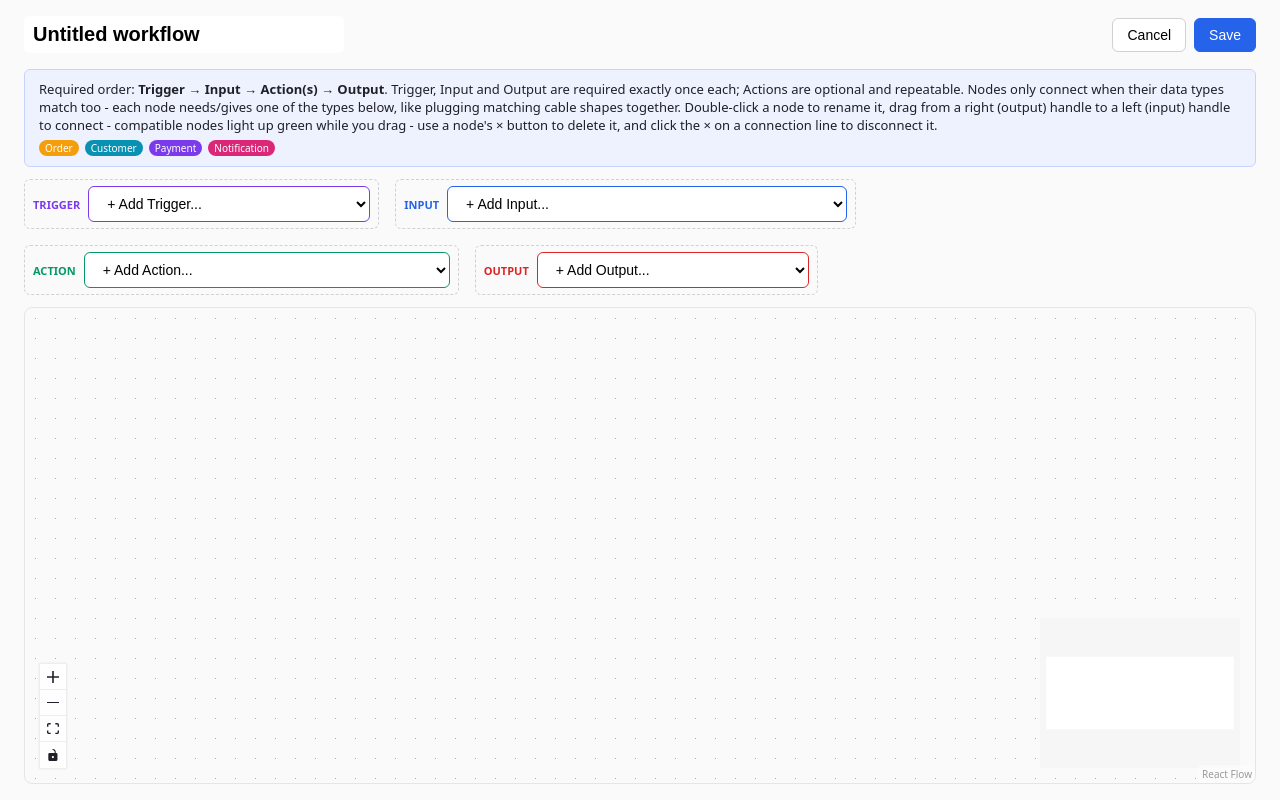
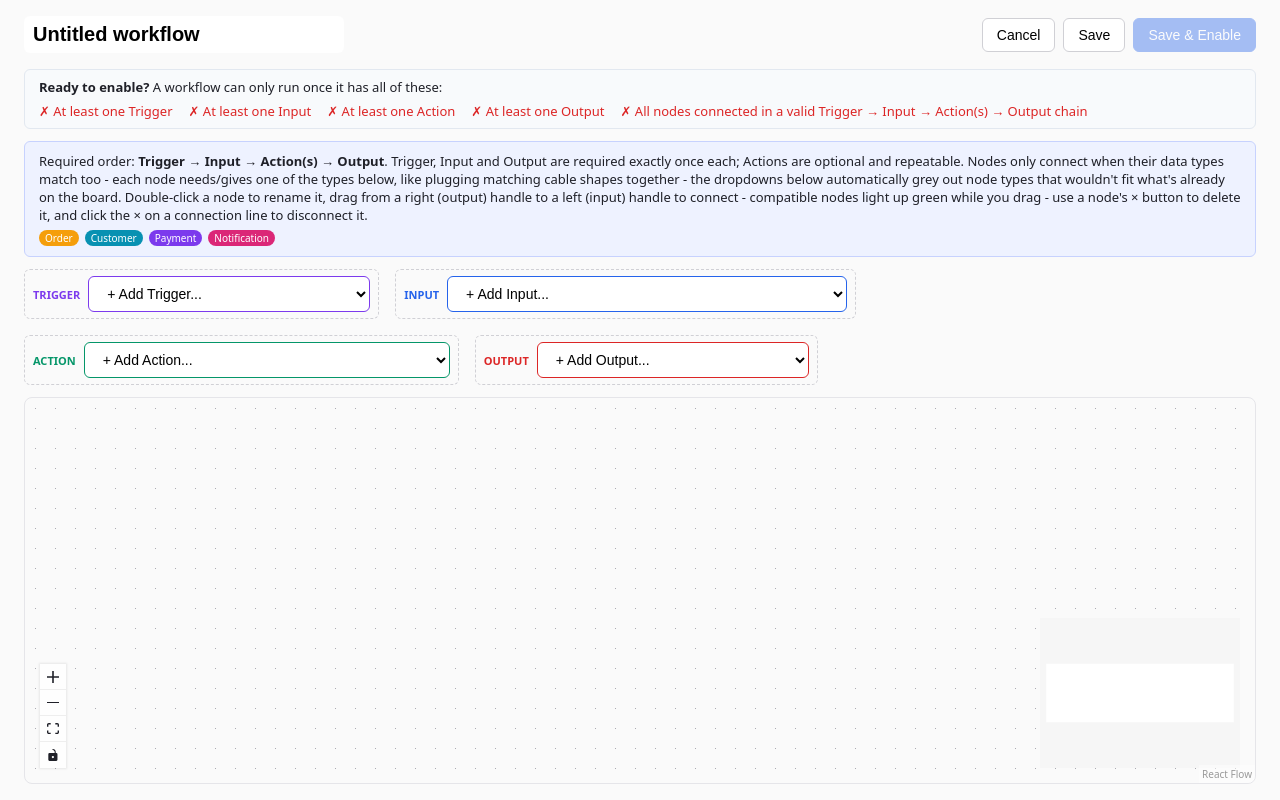
Before and after one commit to mmigala/react-flow-demo, a React (Vite) app: page /builder/1 in a window 1280 px wide. Built offline with nearby package versions, Linux system fonts and the light colour scheme.

Commit message:
Add workflow Enabled/Disabled status with readiness checklist, and board-aware node compatibility filtering

```diff
--- a/src/flow/nodeRules.ts
+++ b/src/flow/nodeRules.ts
@@ -1,6 +1,6 @@
 import type { Edge } from '@xyflow/react';
 import type { NodeKind, WorkflowNode } from '../types';
-import { getSubtype } from './nodeCatalog';
+import { getSubtype, type DataType } from './nodeCatalog';
 
 // Only these kind -> kind transitions are allowed to be connected.
 // This enforces: Trigger -> Input -> Action(s) -> Output
@@ -121,3 +121,60 @@ export function validateWorkflow(nodes: WorkflowNode[], edges: Edge[]): Validati
 
   return { valid: errors.length === 0, errors };
 }
+
+/**
+ * Walks the connected chain starting at the Trigger and returns the data type the *next*
+ * node would need to accept - i.e. the `produces` type of whatever is currently at the end
+ * of the wired-up path. Returns undefined when there's no Trigger yet (nothing to compare
+ * against), so callers know not to filter anything in that case.
+ */
+export function getChainTailType(nodes: WorkflowNode[], edges: Edge[]): DataType | undefined {
+  const trigger = nodes.find((n) => n.data.kind === 'trigger');
+  if (!trigger) return undefined;
+
+  const outMap = new Map<string, Edge>();
+  for (const edge of edges) {
+    if (!outMap.has(edge.source)) outMap.set(edge.source, edge);
+  }
+
+  const visited = new Set<string>();
+  let tail = trigger;
+  while (!visited.has(tail.id)) {
+    visited.add(tail.id);
+    const nextEdge = outMap.get(tail.id);
+    const nextNode = nextEdge ? nodes.find((n) => n.id === nextEdge.target) : undefined;
+    if (!nextNode) break;
+    tail = nextNode;
+  }
+
+  return getSubtype(tail.data.subtypeId).produces;
+}
+
+export interface ReadinessCheck {
+  label: string;
+  done: boolean;
+}
+
+export interface EnableReadiness {
+  ready: boolean;
+  checks: ReadinessCheck[];
+}
+
+/**
+ * What's required to flip a workflow from Disabled to Enabled: at least one of each
+ * Trigger/Input/Action/Output, all wired together in the required order. This is stricter
+ * than validateWorkflow (which allows a workflow with zero actions to be saved as a draft).
+ * Returned as a checklist so the UI can show users exactly what's missing.
+ */
+export function getEnableReadiness(nodes: WorkflowNode[], edges: Edge[]): EnableReadiness {
+  const count = (kind: NodeKind) => nodes.filter((n) => n.data.kind === kind).length;
+  const structural = validateWorkflow(nodes, edges);
+  const checks: ReadinessCheck[] = [
+    { label: 'At least one Trigger', done: count('trigger') === 1 },
+    { label: 'At least one Input', done: count('input') === 1 },
+    { label: 'At least one Action', done: count('action') >= 1 },
+    { label: 'At least one Output', done: count('output') === 1 },
+    { label: 'All nodes connected in a valid Trigger \u2192 Input \u2192 Action(s) \u2192 Output chain', done: structural.valid },
+  ];
+  return { ready: checks.every((c) => c.done), checks };
+}
--- a/src/index.css
+++ b/src/index.css
@@ -90,6 +90,51 @@ body {
   text-align: center;
   color: #888;
   padding: 24px;
+}
+
+.status-badge {
+  display: inline-block;
+  padding: 2px 10px;
+  border-radius: 999px;
+  font-size: 11px;
+  font-weight: 700;
+  text-transform: uppercase;
+}
+
+.status-enabled {
+  background: #dcfce7;
+  color: #166534;
+}
+
+.status-disabled {
+  background: #f1f5f9;
+  color: #475569;
+}
+
+.readiness {
+  background: #f8fafc;
+  border: 1px solid #e2e8f0;
+  padding: 8px 14px;
+  border-radius: 6px;
+  font-size: 13px;
+  margin-bottom: 12px;
+}
+
+.readiness ul {
+  margin: 6px 0 0;
+  padding-left: 0;
+  list-style: none;
+  display: flex;
+  flex-wrap: wrap;
+  gap: 4px 16px;
+}
+
+.readiness .check-ok {
+  color: #16a34a;
+}
+
+.readiness .check-missing {
+  color: #dc2626;
 }
 
 /* Builder page */
--- a/src/pages/WorkflowBuilderPage.tsx
+++ b/src/pages/WorkflowBuilderPage.tsx
@@ -1,4 +1,4 @@
-import { useCallback, useMemo, useState } from 'react';
+import { useCallback, useEffect, useMemo, useState } from 'react';
 import { useNavigate, useParams } from 'react-router-dom';
 import {
   ReactFlow,
@@ -16,7 +16,7 @@ import {
 import { getWorkflow, saveWorkflow } from '../storage';
 import { FlowNode } from '../flow/FlowNode';
 import { DeletableEdge } from '../flow/DeletableEdge';
-import { KIND_META, SINGLETON_KINDS, isConnectionAllowed, validateWorkflow } from '../flow/nodeRules';
+import { KIND_META, SINGLETON_KINDS, getChainTailType, getEnableReadiness, isConnectionAllowed } from '../flow/nodeRules';
 import { DATA_TYPE_COLORS, getSubtype, subtypesForKind, type NodeSubtype } from '../flow/nodeCatalog';
 import type { NodeKind, WorkflowNode } from '../types';
 
@@ -34,11 +34,22 @@ function BuilderInner({ workflowId }: { workflowId: string }) {
   const navigate = useNavigate();
   const existing = useMemo(() => getWorkflow(workflowId), [workflowId]);
 
+  // Enabled workflows are locked - guard direct URL access too, not just the list page's Edit button.
+  useEffect(() => {
+    if (existing?.status === 'enabled') {
+      navigate('/');
+    }
+  }, [existing, navigate]);
+
   const [name, setName] = useState(existing?.name ?? 'Untitled workflow');
   const [nodes, setNodes, onNodesChange] = useNodesState<WorkflowNode>(existing?.nodes ?? []);
   const [edges, setEdges, onEdgesChange] = useEdgesState<Edge>(existing?.edges ?? []);
   const [errors, setErrors] = useState<string[]>([]);
   const [connecting, setConnecting] = useState<ConnectingHandle | null>(null);
+  const readiness = useMemo(() => getEnableReadiness(nodes, edges), [nodes, edges]);
+  // The data type the next Input/Action/Output must accept, based on whatever is already
+  // wired up on the board - used to keep incompatible catalog options out of the dropdowns.
+  const chainTailType = useMemo(() => getChainTailType(nodes, edges), [nodes, edges]);
 
   const isValidConnection = useCallback(
     (connection: Connection | Edge) => {
@@ -94,17 +105,27 @@ function BuilderInner({ workflowId }: { workflowId: string }) {
     setNodes((nds) => [...nds, newNode]);
   };
 
+  // Saving never blocks on validity - while Disabled, a workflow can be edited into any
+  // (even incomplete) shape. Only flipping it to Enabled requires the full checklist below.
   const handleSave = () => {
     if (!name.trim()) {
       setErrors(['Workflow name is required.']);
       return;
     }
-    const result = validateWorkflow(nodes, edges);
-    if (!result.valid) {
-      setErrors(result.errors);
+    saveWorkflow({ id: workflowId, name: name.trim(), status: 'disabled', nodes, edges, updatedAt: new Date().toISOString() });
+    navigate('/');
+  };
+
+  const handleEnable = () => {
+    if (!name.trim()) {
+      setErrors(['Workflow name is required.']);
       return;
     }
-    saveWorkflow({ id: workflowId, name: name.trim(), nodes, edges, updatedAt: new Date().toISOString() });
+    if (!readiness.ready) {
+      setErrors(readiness.checks.filter((c) => !c.done).map((c) => `Missing: ${c.label}`));
+      return;
+    }
+    saveWorkflow({ id: workflowId, name: name.trim(), status: 'enabled', nodes, edges, updatedAt: new Date().toISOString() });
     navigate('/');
   };
 
@@ -116,19 +137,39 @@ function BuilderInner({ workflowId }: { workflowId: string }) {
           <button className="btn" onClick={() => navigate('/')}>
             Cancel
           </button>
-          <button className="btn btn-primary" onClick={handleSave}>
+          <button className="btn" onClick={handleSave}>
             Save
           </button>
+          <button
+            className="btn btn-primary"
+            disabled={!readiness.ready}
+            title={readiness.ready ? 'Save and enable this workflow' : 'Complete the checklist below to enable'}
+            onClick={handleEnable}
+          >
+            Save &amp; Enable
+          </button>
         </div>
+      </div>
+
+      <div className="readiness">
+        <strong>Ready to enable?</strong> A workflow can only run once it has all of these:
+        <ul>
+          {readiness.checks.map((check) => (
+            <li key={check.label} className={check.done ? 'check-ok' : 'check-missing'}>
+              {check.done ? '✓' : '✗'} {check.label}
+            </li>
+          ))}
+        </ul>
       </div>
 
       <div className="legend">
         Required order: <strong>Trigger → Input → Action(s) → Output</strong>. Trigger, Input and Output are required
         exactly once each; Actions are optional and repeatable. Nodes only connect when their data types match too -
-        each node needs/gives one of the types below, like plugging matching cable shapes together. Double-click a
-        node to rename it, drag from a right (output) handle to a left (input) handle to connect - compatible nodes
-        light up green while you drag - use a node's × button to delete it, and click the × on a connection line to
-        disconnect it.
+        each node needs/gives one of the types below, like plugging matching cable shapes together - the dropdowns
+        below automatically grey out node types that wouldn't fit what's already on the board. Double-click a node to
+        rename it, drag from a right (output) handle to a left (input) handle to connect - compatible nodes light up
+        green while you drag - use a node's × button to delete it, and click the × on a connection line to disconnect
+        it.
         <div className="type-legend">
           {Object.entries(DATA_TYPE_COLORS).map(([type, color]) => (
             <span key={type} className="type-chip" style={{ background: color }}>
@@ -162,13 +203,17 @@ function BuilderInner({ workflowId }: { workflowId: string }) {
                 <option value="" disabled>
                   + Add {KIND_META[kind].label}...
                 </option>
-                {subtypesForKind(kind).map((subtype) => (
-                  <option key={subtype.id} value={subtype.id}>
-                    {subtype.label}
-                    {subtype.accepts ? ` (needs ${subtype.accepts})` : ''}
-                    {subtype.produces ? ` → gives ${subtype.produces}` : ''}
-                  </option>
-                ))}
+                {subtypesForKind(kind).map((subtype) => {
+                  const incompatible = chainTailType !== undefined && subtype.accepts !== undefined && subtype.accepts !== chainTailType;
+                  return (
+                    <option key={subtype.id} value={subtype.id} disabled={incompatible}>
+                      {subtype.label}
+                      {subtype.accepts ? ` (needs ${subtype.accepts})` : ''}
+                      {subtype.produces ? ` → gives ${subtype.produces}` : ''}
+                      {incompatible ? ` — board currently gives ${chainTailType}` : ''}
+                    </option>
+                  );
+                })}
               </select>
             </div>
           );
--- a/src/pages/WorkflowListPage.tsx
+++ b/src/pages/WorkflowListPage.tsx
@@ -1,6 +1,7 @@
 import { useEffect, useState } from 'react';
 import { useNavigate } from 'react-router-dom';
-import { deleteWorkflow, listWorkflows } from '../storage';
+import { deleteWorkflow, listWorkflows, setWorkflowStatus } from '../storage';
+import { getEnableReadiness } from '../flow/nodeRules';
 import type { WorkflowDefinition } from '../types';
 
 export function WorkflowListPage() {
@@ -14,6 +15,11 @@ export function WorkflowListPage() {
   const handleDelete = (id: string) => {
     if (!confirm('Delete this workflow?')) return;
     deleteWorkflow(id);
+    setWorkflows(listWorkflows());
+  };
+
+  const handleToggleStatus = (id: string, status: 'enabled' | 'disabled') => {
+    setWorkflowStatus(id, status);
     setWorkflows(listWorkflows());
   };
 
@@ -31,6 +37,7 @@ export function WorkflowListPage() {
           <tr>
             <th>Name</th>
             <th># Nodes</th>
+            <th>Status</th>
             <th>Last updated</th>
             <th></th>
           </tr>
@@ -38,26 +45,55 @@ export function WorkflowListPage() {
         <tbody>
           {workflows.length === 0 && (
             <tr>
-              <td colSpan={4} className="empty-cell">
+              <td colSpan={5} className="empty-cell">
                 No workflows yet. Create one to get started.
               </td>
             </tr>
           )}
-          {workflows.map((w) => (
+          {workflows.map((w) => {
+            const readiness = getEnableReadiness(w.nodes, w.edges);
+            return (
               <tr key={w.id}>
                 <td>{w.name}</td>
                 <td>{w.nodes.length}</td>
+                <td>
+                  <span className={`status-badge status-${w.status}`}>{w.status}</span>
+                </td>
                 <td>{new Date(w.updatedAt).toLocaleString()}</td>
                 <td className="row-actions">
+                  {w.status === 'disabled' ? (
+                    <>
                       <button className="btn" onClick={() => navigate(`/builder/${w.id}`)}>
                         Edit
                       </button>
+                      <button
+                        className="btn"
+                        disabled={!readiness.ready}
+                        title={
+                          readiness.ready
+                            ? 'Enable this workflow'
+                            : `Cannot enable yet - missing: ${readiness.checks
+                                .filter((c) => !c.done)
+                                .map((c) => c.label)
+                                .join('; ')}`
+                        }
+                        onClick={() => handleToggleStatus(w.id, 'enabled')}
+                      >
+                        Enable
+                      </button>
+                    </>
+                  ) : (
+                    <button className="btn" title="Disable to make it editable again" onClick={() => handleToggleStatus(w.id, 'disabled')}>
+                      Disable
+                    </button>
+                  )}
                   <button className="btn btn-danger" onClick={() => handleDelete(w.id)}>
                     Delete
                   </button>
                 </td>
               </tr>
-          ))}
+            );
+          })}
         </tbody>
       </table>
     </div>
--- a/src/storage.ts
+++ b/src/storage.ts
@@ -1,4 +1,5 @@
-import type { WorkflowDefinition } from './types';
+import { getEnableReadiness } from './flow/nodeRules';
+import type { WorkflowDefinition, WorkflowStatus } from './types';
 
 // Mocked "backend" - everything lives in localStorage so the demo works FE-only.
 const STORAGE_KEY = 'reactflow-demo.workflows';
@@ -22,6 +23,7 @@ function seedAndPersist(): WorkflowDefinition[] {
     {
       id: 'sample-1',
       name: 'Order to payment',
+      status: 'disabled',
       updatedAt: new Date().toISOString(),
       nodes: [
         { id: 'trigger-1', type: 'flowNode', position: { x: 0, y: 100 }, data: { label: 'Order Placed', kind: 'trigger', subtypeId: 'order-placed' } },
@@ -65,3 +67,23 @@ export function saveWorkflow(workflow: WorkflowDefinition): void {
 export function deleteWorkflow(id: string): void {
   writeAll(readAll().filter((w) => w.id !== id));
 }
+
+/**
+ * Flips a workflow's status. Enabling is rejected (with the missing checklist items) unless
+ * it has at least one Trigger/Input/Action/Output all connected together; disabling is always allowed.
+ */
+export function setWorkflowStatus(id: string, status: WorkflowStatus): { ok: boolean; errors: string[] } {
+  const all = readAll();
+  const workflow = all.find((w) => w.id === id);
+  if (!workflow) return { ok: false, errors: ['Workflow not found.'] };
+
+  if (status === 'enabled') {
+    const readiness = getEnableReadiness(workflow.nodes, workflow.edges);
+    if (!readiness.ready) {
+      return { ok: false, errors: readiness.checks.filter((c) => !c.done).map((c) => `Missing: ${c.label}`) };
+    }
+  }
+
+  saveWorkflow({ ...workflow, status });
+  return { ok: true, errors: [] };
+}
--- a/src/types.ts
+++ b/src/types.ts
@@ -1,6 +1,8 @@
 import type { Edge, Node } from '@xyflow/react';
 
 export type NodeKind = 'trigger' | 'input' | 'action' | 'output';
+
+export type WorkflowStatus = 'enabled' | 'disabled';
 
 export interface WorkflowNodeData extends Record<string, unknown> {
   label: string;
@@ -14,6 +16,8 @@ export type WorkflowNode = Node<WorkflowNodeData>;
 export interface WorkflowDefinition {
   id: string;
   name: string;
+  /** Enabled workflows are locked - they can't be edited until disabled again. */
+  status: WorkflowStatus;
   updatedAt: string;
   nodes: WorkflowNode[];
   edges: Edge[];
```
Lines whose indentation alone changed are shown as unchanged.
